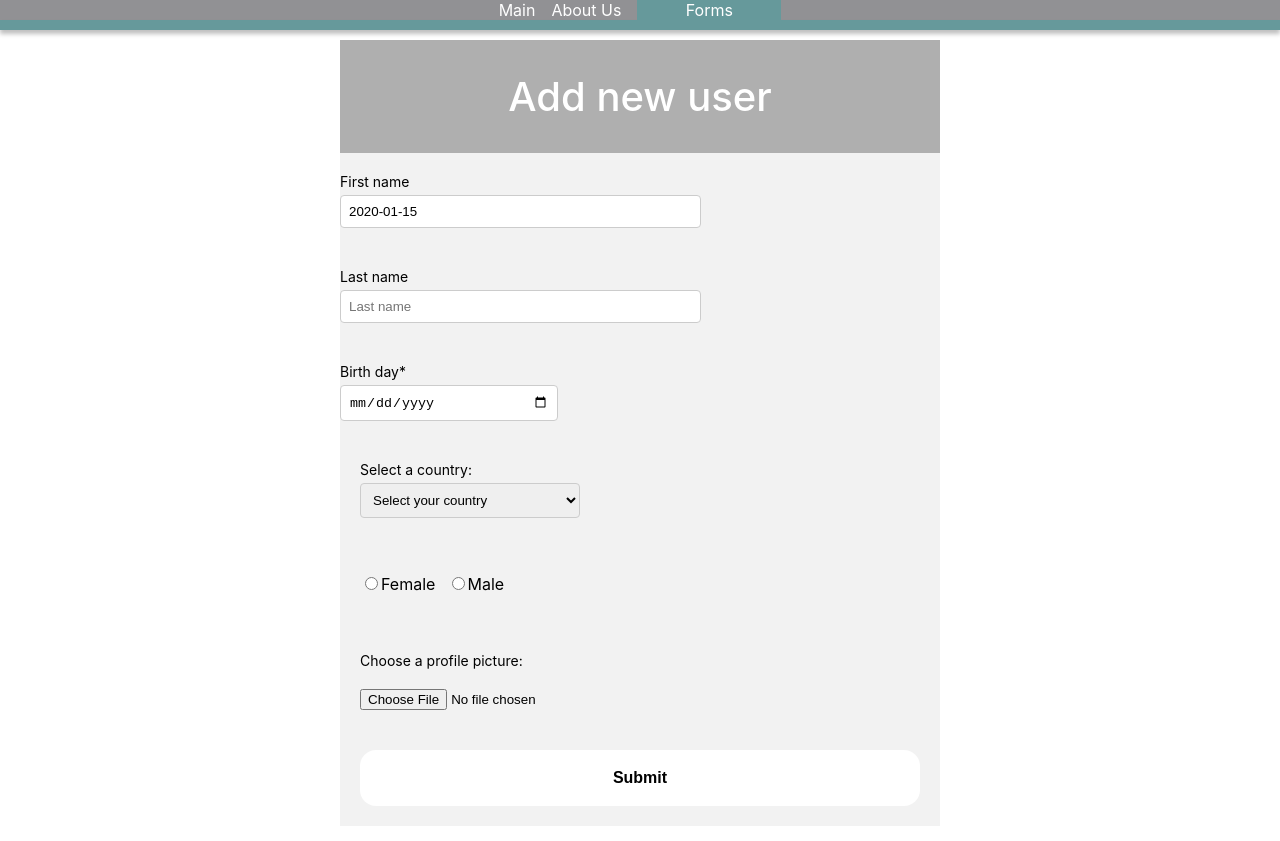
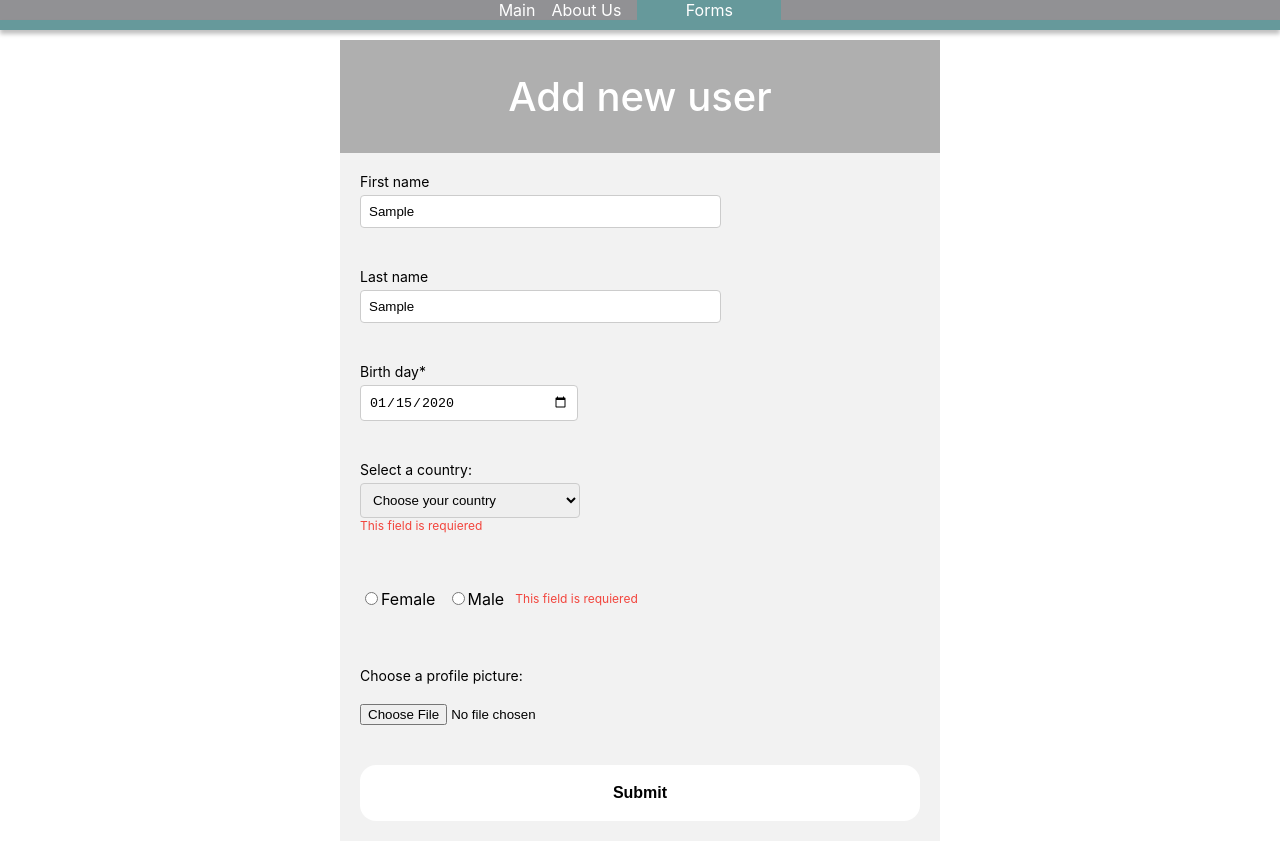
Before and after one commit to Uladziby/react_2023q1, a React (Create React App) app: page /forms in a window 1280 px wide. Both pictures are taken after typing "Sample", "Sample", "2020-01-15" into the empty fields and a click on the button "Submit". Built offline with nearby package versions, Linux system fonts and the light colour scheme.

Commit message:
feature: adding  functionality

```diff
--- a/src/components/AImageInput/AImageInput.tsx
+++ b/src/components/AImageInput/AImageInput.tsx
@@ -1,17 +1,14 @@
 /** @format */
 import { ATitle } from "../ATitle/ATitle";
 import { StyledContainer, StyledImage } from "./AImgeInput.styles";
+import { AImageInputProps } from "./type";
 import { Component, ReactNode } from "react";
 
-export class AImageInput extends Component {
-	state = {
-		uploadedImage: "",
-	};
-
+export class AImageInput extends Component<AImageInputProps> {
 	handleSelectChange(event: React.ChangeEvent<HTMLInputElement>) {
 		const file = event.target.files && event.target.files[0];
-		if (file) {
-			this.setState({ uploadedImage: file });
+		if (file && event.target.files) {
+			this.props.onChange({ image: URL.createObjectURL(event.target.files[0]) });
 		}
 	}
 
@@ -22,18 +19,13 @@ export class AImageInput extends Component {
 					Choose a profile picture:
 				</ATitle>
 				<input
+					name={this.props.name}
 					id="avatar"
 					type="file"
-					placeholder="Your Avatar"
 					accept="image/png, image/jpeg"
 					onChange={this.handleSelectChange.bind(this)}
 				/>
-				{this.state.uploadedImage && (
-					<StyledImage
-						src={URL.createObjectURL(this.state.uploadedImage as unknown as MediaSource)}
-						alt="Selected"
-					/>
-				)}
+				{this.props.value && <StyledImage src={this.props.value} alt={this.props.name} />}
 			</StyledContainer>
 		);
 	}
--- /dev/null
+++ b/src/components/AImageInput/type.ts
@@ -0,0 +1,9 @@
+/** @format */
+import { IOption } from "../ASelect/type";
+
+export interface AImageInputProps {
+	className?: string;
+	name: string;
+	value: string;
+	onChange: (option: IOption) => void;
+}
--- a/src/components/AInput/AInput.styles.ts
+++ b/src/components/AInput/AInput.styles.ts
@@ -1,6 +1,6 @@
 /** @format */
 import { COLOR_PALETTE, INPUT_COLORS } from "../../constants/colors/colors";
-import styled, { css } from "styled-components";
+import styled from "styled-components";
 
 export const StyledInput = styled.input`
 	width: 343px;
@@ -42,6 +42,7 @@ export const StyledIconWrapper = styled.div`
 export const StyledWrapper = styled.div`
 	display: flex;
 	flex-direction: column;
+	margin: 0 20px;
 `;
 
 export const StyledLabel = styled.label`
@@ -51,3 +52,8 @@ export const StyledLabel = styled.label`
 	font-size: 14px;
 	margin-bottom: 5px;
 `;
+export const StyledErrorMessage = styled.div`
+	text-align: start;
+	font-size: 12px;
+	color: ${COLOR_PALETTE.error};
+`;
--- a/src/components/AInput/AInput.tsx
+++ b/src/components/AInput/AInput.tsx
@@ -1,5 +1,5 @@
 /** @format */
-import { StyledInput, StyledLabel, StyledWrapper } from "./AInput.styles";
+import { StyledErrorMessage, StyledInput, StyledLabel, StyledWrapper } from "./AInput.styles";
 import { AInputProps } from "./types";
 
 export const AInput = ({
@@ -11,7 +11,13 @@ export const AInput = ({
 	name,
 	onChange,
 	value,
+	error,
 }: AInputProps) => {
+	const handleSelectChange = (event: React.ChangeEvent<HTMLInputElement>) => {
+		const value = event.currentTarget.value;
+		onChange({ [name]: value });
+	};
+
 	return (
 		<StyledWrapper className={className}>
 			<StyledLabel htmlFor={name}>{label}</StyledLabel>
@@ -20,9 +26,10 @@ export const AInput = ({
 				placeholder={placeholder}
 				disabled={isDisabled}
 				type={type}
-				onChange={onChange}
+				onChange={handleSelectChange}
 				value={value}
 			/>
+			{error && <StyledErrorMessage> This field is required</StyledErrorMessage>}
 		</StyledWrapper>
 	);
 };
--- a/src/components/ARadioGroup/ARadioGroup.tsx
+++ b/src/components/ARadioGroup/ARadioGroup.tsx
@@ -1,20 +1,12 @@
 /** @format */
+import { StyledErrorMessage } from "../AInput/AInput.styles";
 import { StyledContainer } from "./ARadioGroup.styles";
+import { RadioGroupProps } from "./type";
 import { Component } from "react";
 
-export interface RadioGroupProps {
-	options: { label: string; value: string }[];
-	name: string;
-	onChange: (event: React.ChangeEvent<HTMLInputElement>) => void;
-}
-
 export class ARadioGroup extends Component<RadioGroupProps> {
-	state = {
-		selectedValue: "",
-	};
-
 	handleInputChange(event: React.ChangeEvent<HTMLInputElement>) {
-		this.setState({ selectedValue: event.target.value });
+		this.props.onChange({ [this.props.name]: event.target.value });
 	}
 
 	render() {
@@ -24,14 +16,15 @@ export class ARadioGroup extends Component<RadioGroupProps> {
 					<label key={option.label}>
 						<input
 							type="radio"
-							name={option.value}
+							name={this.props.name}
 							value={option.value}
-							checked={this.state.selectedValue === option.value}
+							checked={this.props.value === option.value}
 							onChange={this.handleInputChange.bind(this)}
 						/>
 						{option.label}
 					</label>
 				))}
+				{this.props.error && <StyledErrorMessage> This field is requiered</StyledErrorMessage>}
 			</StyledContainer>
 		);
 	}
--- a/src/components/ASelect/ASelect.tsx
+++ b/src/components/ASelect/ASelect.tsx
@@ -1,16 +1,12 @@
 /** @format */
-import { StyledLabel } from "../AInput/AInput.styles";
+import { StyledErrorMessage, StyledLabel } from "../AInput/AInput.styles";
 import { Select, SelectWrapper } from "./ASelect.styles";
 import { ASelectProps } from "./type";
 import { Component, ReactNode } from "react";
 
 export class ASelect extends Component<ASelectProps> {
-	state = {
-		selectedCountry: "",
-	};
-
 	handleSelectChange(event: React.ChangeEvent<HTMLSelectElement>) {
-		this.setState({ selectedCountry: event.target.value });
+		this.props.onChange({ [this.props.name]: event.target.value });
 	}
 
 	render(): ReactNode {
@@ -19,10 +15,10 @@ export class ASelect extends Component<ASelectProps> {
 				<StyledLabel htmlFor="country-select">Select a country:</StyledLabel>
 				<Select
 					id="country-select"
-					value={this.state.selectedCountry}
+					value={this.props.value}
 					onChange={this.handleSelectChange.bind(this)}
 				>
-					<option value="">Select your country</option>
+					<option>Choose your country</option>
 					{this.props.options.map((country) => {
 						return (
 							<option key={country} value={country}>
@@ -31,6 +27,7 @@ export class ASelect extends Component<ASelectProps> {
 						);
 					})}
 				</Select>
+				{this.props.error && <StyledErrorMessage> This field is requiered</StyledErrorMessage>}
 			</SelectWrapper>
 		);
 	}
--- a/src/routes/FormPage/FormPage.tsx
+++ b/src/routes/FormPage/FormPage.tsx
@@ -3,6 +3,7 @@ import { AImageInput } from "../../components/AImageInput/AImageInput";
 import { AInput } from "../../components/AInput/AInput";
 import ARadioGroup from "../../components/ARadioGroup/ARadioGroup";
 import { ASelect } from "../../components/ASelect/ASelect";
+import { IOption } from "../../components/ASelect/type";
 import { ATitle } from "../../components/ATitle/ATitle";
 import {
 	StyledButton,
@@ -11,32 +12,62 @@ import {
 	StyledForm,
 	StyledHeader,
 } from "./FormPage.styles";
-import React, { Component, FormEvent, SyntheticEvent } from "react";
+import { IFormPageProps, IFormPageState } from "./types";
+import { validateForm } from "./validateForm";
+import { Component, FormEvent } from "react";
 
-export class FormPage extends Component {
-	state = {
+const countryOptions = ["Norway", "Sweden", "Estonia", "Finland", "Dennmark"];
+const radioOptions = [
+	{ label: "Female", value: "Female" },
+	{ label: "Male", value: "Male" },
+];
+const initialState = {
+	firstName: "",
+	lastName: "",
+	birthDay: "",
+	country: "",
+	gender: "",
+	image: "",
+	errors: {
 		firstName: "",
 		lastName: "",
 		birthDay: "",
 		country: "",
 		gender: "",
-	};
+		image: "",
+	},
+};
 
-	countryOptions = ["Norway", "Sweden", "Estonia", "Finland", "Dennmark"];
-	radioOptions = [
-		{ label: "Female", value: "Female" },
-		{ label: "Male", value: "Male" },
-	];
+export class FormPage extends Component<IFormPageProps, IFormPageState> {
+	state = { ...initialState };
+	formSubmitted = {};
+	isFormSubmitted = false;
 
 	onSubmit(event: FormEvent) {
 		event.preventDefault();
-		console.log(this.state.firstName);
+		const errors = validateForm(this.state);
+
+		if (Object.keys(errors).length > 0) {
+			this.setState({ errors });
+			return;
+		}
+
+		this.isFormSubmitted = true;
+		this.formSubmitted = { ...this.state, errors: {} };
+		this.resetForm();
 	}
 
-	onChangeHandler = (event: React.FormEvent<HTMLInputElement>) => {
-		const value = event.currentTarget.value;
-		console.log(event);
-		this.setState({ firstName: value });
+	resetForm() {
+		this.setState({ ...initialState });
+	}
+
+	handlerOnChange = (option: IOption) => {
+		const newState: IFormPageState = {
+			...this.state,
+			...option,
+		};
+
+		this.setState(newState);
 	};
 
 	render() {
@@ -54,7 +85,8 @@ export class FormPage extends Component {
 						placeholder="First name"
 						label="First name"
 						value={this.state.firstName}
-						onChange={this.onChangeHandler}
+						onChange={this.handlerOnChange.bind(this)}
+						error={this.state.errors["firstName"]}
 					/>
 					<AInput
 						type="text"
@@ -62,24 +94,44 @@ export class FormPage extends Component {
 						label="Last name"
 						placeholder="Last name"
 						value={this.state.lastName}
-						onChange={this.onChangeHandler}
+						onChange={this.handlerOnChange.bind(this)}
+						error={this.state.errors["lastName"]}
 					/>
 					<StyledDateAInput
 						name="birthDay"
 						label="Birth day*"
 						type="date"
-						onChange={this.onChangeHandler}
-						value={this.state.lastName}
+						onChange={this.handlerOnChange.bind(this)}
+						value={this.state.birthDay}
+						error={this.state.errors["birthDay"]}
 					/>
-					<ASelect onChange={this.onChangeHandler} options={this.countryOptions} />
+					<ASelect
+						name="country"
+						value={this.state.country}
+						onChange={this.handlerOnChange.bind(this)}
+						options={countryOptions}
+						error={this.state.errors["country"]}
+					/>
 					<ARadioGroup
 						name="gender"
-						options={this.radioOptions}
-						onChange={this.onChangeHandler.bind(this)}
+						options={radioOptions}
+						onChange={this.handlerOnChange.bind(this)}
+						value={this.state.gender}
+						error={this.state.errors["gender"]}
 					/>
-					<AImageInput />
+					<AImageInput
+						name="image"
+						value={this.state.image}
+						onChange={this.handlerOnChange.bind(this)}
+					/>
 					<StyledButton type="submit">Submit</StyledButton>
 				</StyledForm>
+				{this.isFormSubmitted && (
+					<div>
+						New user was added
+						{JSON.stringify(this.formSubmitted)}
+					</div>
+				)}
 			</StyledContainer>
 		);
 	}
--- /dev/null
+++ b/src/routes/FormPage/validateForm.ts
@@ -0,0 +1,33 @@
+/** @format */
+import { IFormPageState } from "./types";
+
+export const validateForm = (state: IFormPageState) => {
+	let errors = {};
+
+	// Validate first name
+	if (state.firstName.trim() === "") {
+		errors = { ...errors, firstName: "First name is required" };
+	}
+
+	// Validate last name
+	if (state.lastName.trim() === "") {
+		errors = { ...errors, lastName: "Last name is required" };
+	}
+
+	// Validate birth day
+	if (state.birthDay.trim() === "") {
+		errors = { ...errors, birthDay: "Birth day is required" };
+	}
+
+	// Validate country
+	if (state.country.trim() === "") {
+		errors = { ...errors, country: "Country is required" };
+	}
+
+	// Validate gender
+	if (state.gender.trim() === "") {
+		errors = { ...errors, gender: "Gender is required" };
+	}
+
+	return errors;
+};
```
Also changed, not shown: src/components/AInput/types.ts (+3 -8 lines), src/components/ARadioGroup/type.ts (+6 -1 lines), src/components/ASelect/type.ts (+8 -2 lines), src/routes/FormPage/types.ts (+16 -0 lines), 1 other file (tests, documents, lock files or other folders).
